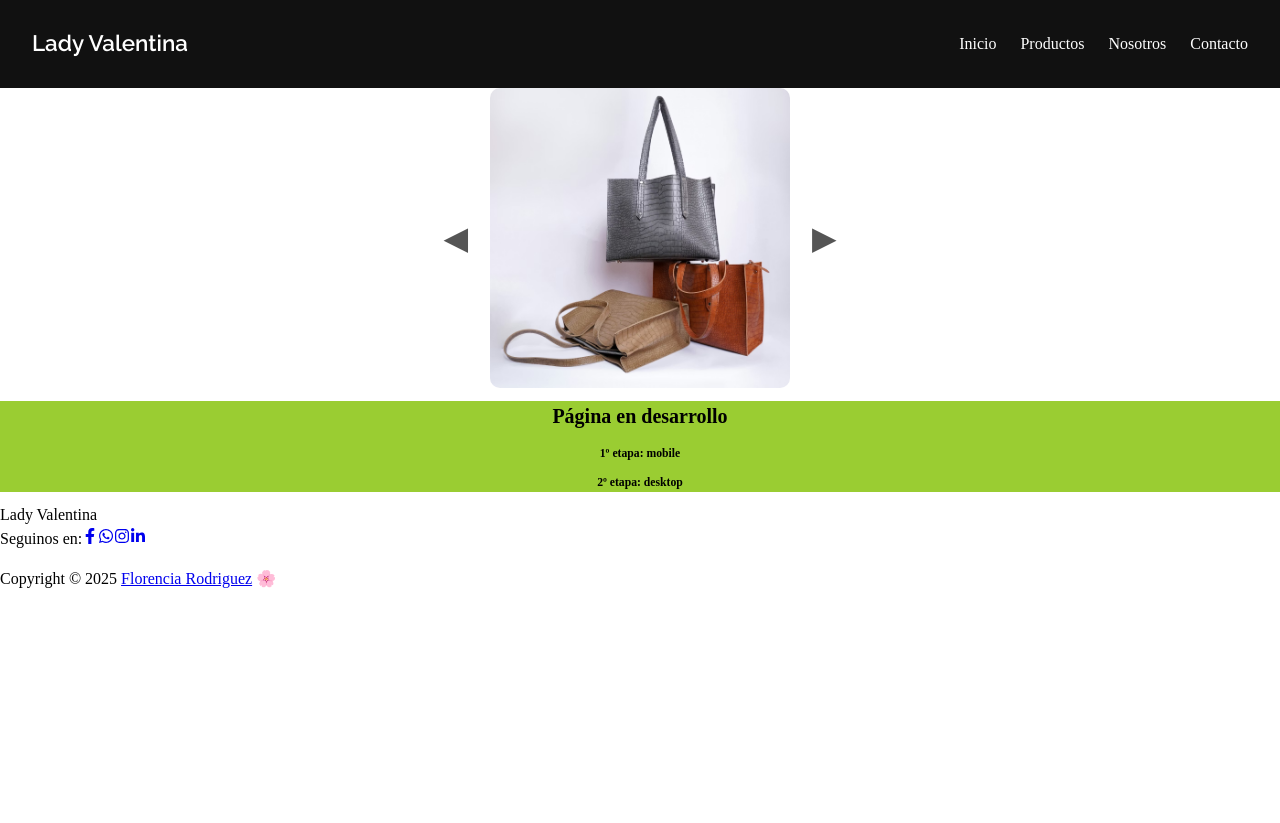
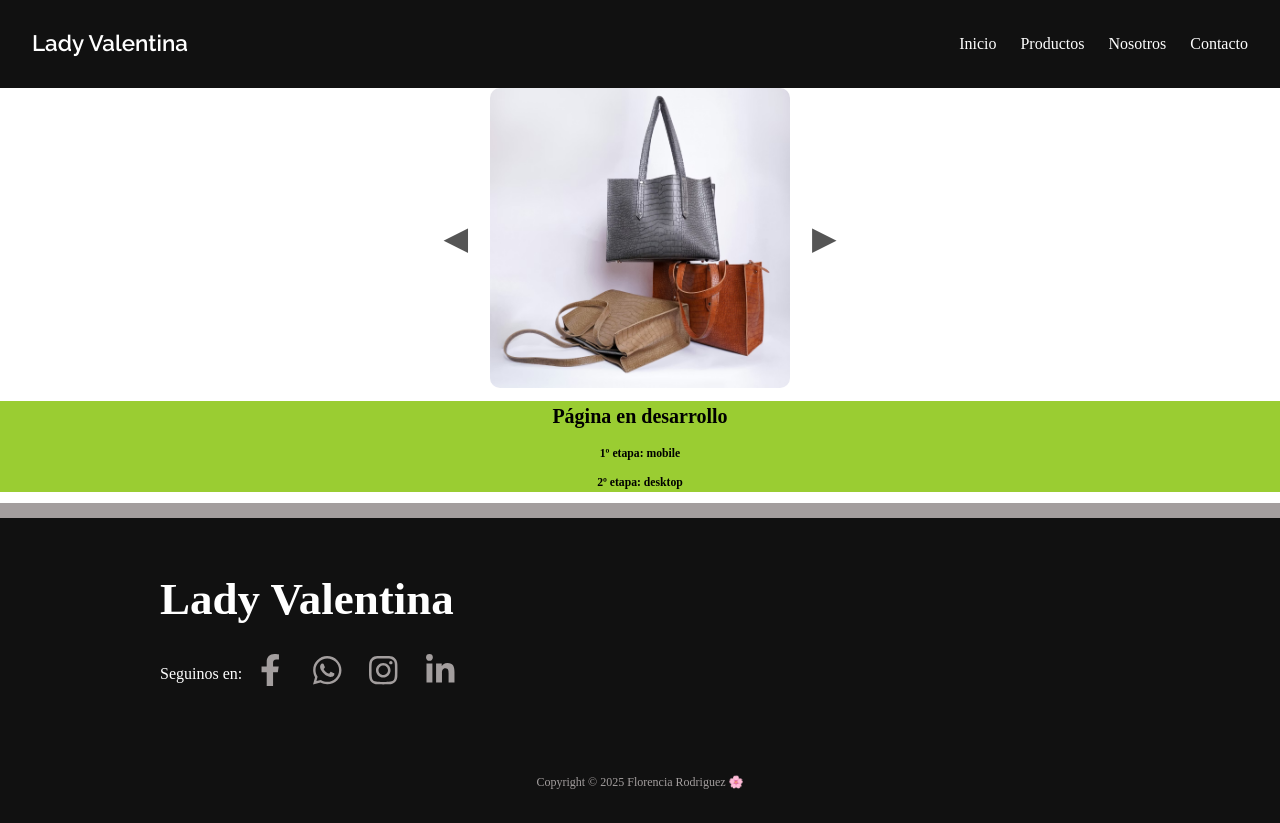
Before and after one commit to FlorR566/app_carteras, a React (Vite) app: page / in a window 1280 px wide. Before the commit the page ends 800 px from the top, so only its background shows below. Built offline with nearby package versions, Linux system fonts and the light colour scheme.

Commit message:
Adecuar el Footer para desktop

```diff
--- a/src/components/Footer.jsx
+++ b/src/components/Footer.jsx
@@ -1,23 +1,5 @@
 import styles from "./Footer.module.css";
 import socialIcons from "../icons";
-
-const Copyright = () => {
-	return (
-		<div className={styles.copyright}>
-			<p>
-				Copyright © 2025{" "}
-				<a
-					href="https://florenciarodriguez.vercel.app/"
-					target="_blank"
-					rel="noopener noreferrer"
-				>
-					Florencia Rodriguez
-				</a>{" "}
-				🌸
-			</p>
-		</div>
-	);
-};
 
 const SocialLinks = () => {
 	return (
@@ -39,6 +21,24 @@ const SocialLinks = () => {
 	);
 };
 
+const Copyright = () => {
+	return (
+		<div className={styles.copyright}>
+			<p>
+				Copyright © 2025{" "}
+				<a
+					href="https://florenciarodriguez.vercel.app/"
+					target="_blank"
+					rel="noopener noreferrer"
+				>
+					Florencia Rodriguez
+				</a>{" "}
+				🌸
+			</p>
+		</div>
+	);
+};
+
 const Footer = () => {
 	return (
 		<section className={`${styles.footer} ${styles.ralewayTextFooter}`}>
--- a/src/components/Footer.module.css
+++ b/src/components/Footer.module.css
@@ -4,46 +4,106 @@
 	--color-letrasSecundario: #a39e9e;
 	--color-iconHover: #cfcd65;
 }
+@media (min-width: 769px) {
+	/* Desktop */
+	.footer {
+		width: 100%;
+		height: 20rem;
+		padding: 3rem 10rem;
+		margin-top: auto;
+		border-top: 15px solid var(--color-letrasSecundario);
+		background-color: var(--color-fondo);
+		color: var(--color-letrasPrimario);
+		z-index: 50;
+	}
 
+	.ralewayTextFooter {
+		font-weight: 400;
+	}
+
+	/* Logo */
+	.navLogo {
+		font-size: 45px;
+		height: auto;
+		/* background-color: aquamarine; */
+	}
+
+	.ralewayTextLogo {
+		font-weight: 600;
+	}
+
+	.followUsDiv {
+		width: 100%;
+		height: auto;
+		font-size: 16px;
+		display: flex;
+		align-items: center;
+		justify-self: center;
+		margin-top: 20px;
+		/* background-color: #286eaa; */
+	}
+
+	.socialIcono {
+		font-size: 25px;
+		height: 1.3em;
+		width: 1.3em;
+		margin: 0px 12px;
+		color: var(--color-letrasSecundario);
+		transition: opacity 0.3s ease-in-out;
+	}
+
+	.socialIcono:hover {
+		color: var(--color-iconHover);
+	}
+
+	.copyright {
+		color: var(--color-letrasSecundario);
+		height: auto;
+		width: 100%;
+		font-size: 12px;
+		text-align: center;
+		margin-top: 80px;
+		/* background-color: #2a571d; */
+	}
+
+	.copyright a {
+		color: var(--color-letrasSecundario);
+		text-decoration: none;
+	}
+}
+
+/* Mobile */
 @media (max-width: 768px) {
 	.footer {
 		width: 100%;
-		height: 11rem;
-		padding: 1.5rem;
+		height: 15rem;
+		padding: 2rem 1.3rem;
 		margin-top: auto;
 		border-top: 10px solid var(--color-letrasSecundario);
 		background-color: var(--color-fondo);
 		color: var(--color-letrasPrimario);
+		display: flex;
+		flex-direction: column;
+		justify-content: space-between;
+		z-index: 5;
 	}
 
 	.ralewayTextFooter {
-		font-family: "Raleway", sans-serif;
-		font-optical-sizing: auto;
 		font-weight: 400;
-		font-style: normal;
 	}
 
 	/* Logo */
-	.navLogo {
-		font-size: 20px;
-		height: 3rem;
+	.ralewayTextLogo {
 		text-align: center;
-		/* background-color: #4d4c21; */
-	}
-
-	.ralewayTextLogo {
-		font-family: "Raleway", sans-serif;
-		font-optical-sizing: auto;
 		font-weight: 600;
-		font-style: normal;
+		font-size: 25px;
 	}
 
 	.followUsDiv {
 		font-size: 16px;
 		display: flex;
+		justify-content: center;
 		align-items: center;
-		justify-self: center;
-		/* background-color: aquamarine; */
 	}
 
 	.socialIcono {
@@ -65,7 +125,6 @@
 		font-size: 12px;
 		text-align: center;
 		padding: 5px;
-		/* background-color: blue; */
 	}
 
 	.copyright a {
```
